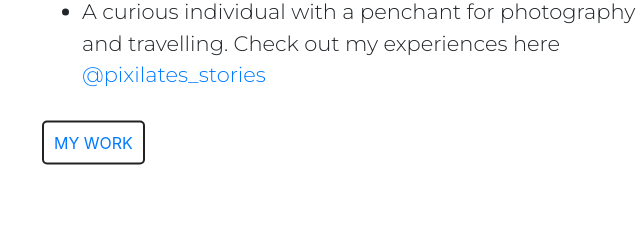
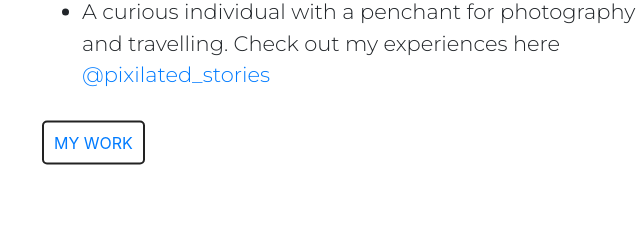
Before and after one commit to SajalChaplot/websiteSelf, a plain HTML site: page index.html in a window 1280 px wide. Shown: the part 421-656 px from the top of the page, 52-692 px from the left. Drawn offline with nearby package versions, Linux system fonts and the light colour scheme.

Commit message:
Update index.html

```diff
--- a/index.html
+++ b/index.html
@@ -71,7 +71,7 @@
             <h1 class="titles">Hi! I am Sajal</h1>
             <p style="text-align:justify;font-family:inter;font-size:18px"> <ul><li>A product designer, currently designing solution for growth <a href="https://www.postman.com/"> @ Postman.com </a>
             </li> <li> An enterpreneur, helping artists and interior designers to build beautiful spaces <a href="https://www.theexpressionists.in/"> @ TheExpressionists </a>
-            </li> <li>A curious individual with a penchant for photography and travelling. Check out my experiences here <a href="https://www.instagram.com/pixilated_stories/"> @pixilates_stories </a> </li></ul></p>
+            </li> <li>A curious individual with a penchant for photography and travelling. Check out my experiences here <a href="https://www.instagram.com/pixilated_stories/"> @pixilated_stories </a> </li></ul></p>
             <br>  <a  href="#work" class="button" > MY WORK </a>
         </div>
 
```
